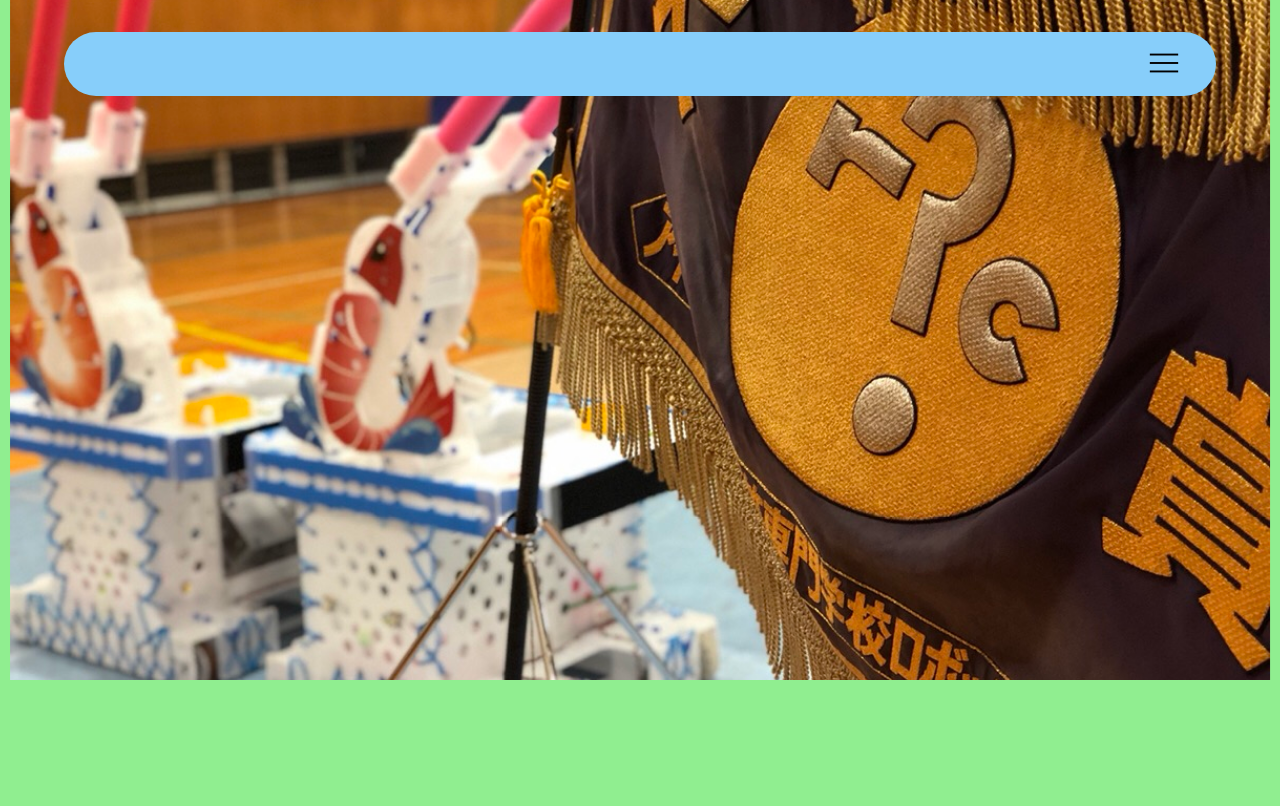
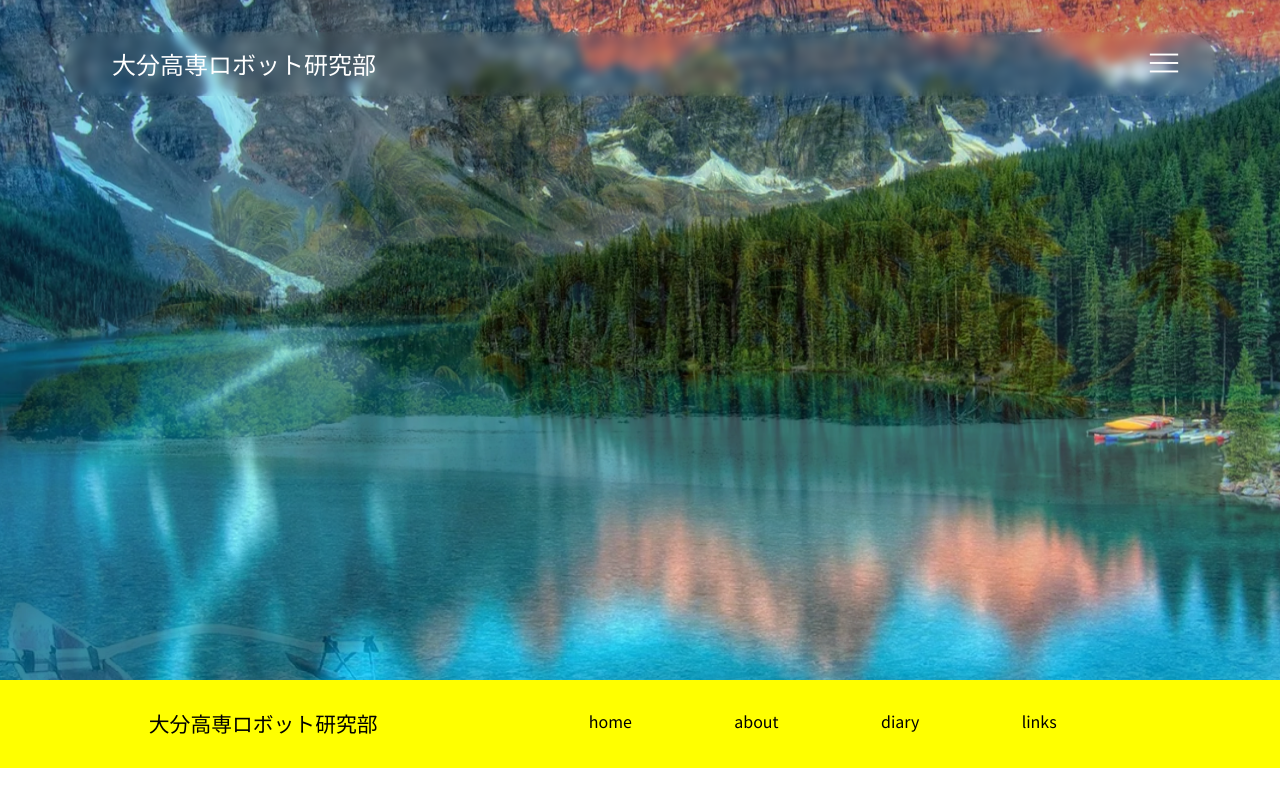
Before and after one commit to SHiN-1213/shin-1213.github.io, a plain HTML site: page index.html in a window 1280 px wide. Shown: the top 806 px of the page. Drawn offline with nearby package versions, Linux system fonts and the light colour scheme.

Commit message:
mainy update in header and footer

```diff
--- a/default.js
+++ b/default.js
@@ -6,3 +6,27 @@ window.onscroll = function () {
         header.classList.remove("scroll");
     }
 };
+
+const img1 = document.getElementById("mainImage1");
+const img2 = document.getElementById("mainImage2");
+let num = 0;
+
+setInterval(() => {
+
+    switch(num){
+        case 0:
+            img2.style.backgroundImage = 'url("image2.webp")';
+            break;
+        case 1:
+            img1.style.backgroundImage = 'url("image3.webp")'
+            break;
+        case 2:
+            img2.style.backgroundImage = 'url("marinbi-to.jpg")'
+            break;
+        case 3:
+            img1.style.backgroundImage = 'url("image1.webp")'
+            num -= 4;
+            break;
+    }
+    num++;
+}, 5000);
--- a/index.html
+++ b/index.html
@@ -16,10 +16,17 @@
 <body>
     <header id="header">
         <div class="inner">
+            <div class="headerLogo">
+                <div>大分高専ロボット研究部</div>
+
+            </div>
             <div class="hunburgerMenu">
-                <span class="material-symbols-outlined">
-                    menu
-                </span>
+                <div>
+                    <span class="material-symbols-outlined">
+                        menu
+                    </span>
+                </div>
+
             </div>
         </div>
     </header>
@@ -34,7 +41,19 @@
             <div id="mainImage2"></div>
         </div>
     </main>
-    <footer></footer>
+    <footer>
+        <div class="footerContents">
+            <div class="footerInfo">
+                <div class="footerLogo">大分高専ロボット研究部</div>
+            </div>
+            <div class="footerMenu">
+                <div class="footerMenuContents" id="footerHome">home</div>
+                <div class="footerMenuContents">about</div>
+                <div class="footerMenuContents">diary</div>
+                <div class="footerMenuContents">links</div>
+            </div>
+        </div>
+    </footer>
     <script src="default.js"></script>
 </body>
 
--- a/style.css
+++ b/style.css
@@ -12,23 +12,17 @@ body {
 }
 
 /*test*/
-header {
-    background-color: lightskyblue;
-}
-
-main {
-    background-color: lightgreen;
-    height: 3000px;
-}
 
 footer {
     background-color: yellow;
-    height: 100px;
 }
 
 /*test*/
+
+
 header {
     position: fixed;
+    color: white;
     z-index: 10;
     top: 2em;
     width: 90%;
@@ -37,10 +31,16 @@ header {
     left: 50%;
     transform: translateX(-50%);
     transition: all .5s 0s ease;
+    backdrop-filter: blur(5px);
+}
+
+header:hover {
+    background-color: #ddd;
 }
 
 header.scroll {
     top: 0;
+    color: black;
 }
 
 header .inner {
@@ -48,16 +48,30 @@ header .inner {
     width: 100%;
     height: 100%;
     align-items: center;
-    justify-content: right;
+}
+
+header .inner .headerLogo {
+    display: flex;
+    width: 80%;
+    justify-content: left;
+    margin-left: 2em;
+    font-size: 1.5em;
 }
 
 header .inner .hunburgerMenu {
+    display: flex;
+    width: 20%;
+    justify-content: right;
     margin-right: 2em;
 }
 
 #humburgerNavigation {
     position: fixed;
     left: 100%;
+}
+
+main {
+    background-attachment: fixed;
 }
 
 #mainImageContainer {
@@ -70,19 +84,22 @@ header .inner .hunburgerMenu {
 
 #mainImage1,
 #mainImage2 {
-    object-fit: cover;
-    animation: sizeAnime 10s 0s infinite, imageAnime 10s 0s infinite;
+
+    animation: sizeAnime 10s 0s infinite;
     width: 100%;
     height: 100%;
     position: absolute;
     top: 0;
-    z-index: 0;
+    z-index: 1;
     background: center center no-repeat;
-    background-image: url(marinbi-to.jpg);
+    object-fit: cover;
+    background-image: url(image1.webp);
+
 }
 
 #mainImage2 {
-    animation-delay: 5s;
+    animation: sizeAnime 10s 5s infinite;
+    z-index: 0;
 }
 
 @keyframes sizeAnime {
@@ -102,8 +119,46 @@ header .inner .hunburgerMenu {
 
     100% {
         opacity: 0;
-        transform: scale(1.0)
     }
 }
 
-@keyframes imageAnime {}
+footer {
+    padding-left: 10%;
+    padding-right: 10%;
+}
+
+.footerContents {
+    display: flex;
+    padding-top: 2em;
+    padding-bottom: 2em;
+}
+
+.footerInfo {
+    width: 40%;
+}
+
+.footerLogo {
+    font-size: 1.3em;
+    padding-left: 1em;
+}
+
+.footerMenu {
+    display: flex;
+    width: 60%;
+}
+
+.footerMenuContents{
+    padding-left: 4vw;
+    padding-right: 4vw;
+}
+
+@media screen and (max-width: 767px) {
+    .footerInfo {
+        width: 100%;
+    }
+
+    .footerMenu {
+        display: none;
+        width: 0;
+    }
+}
```
Also changed, not shown: image1.webp (added), image2.webp (added), image3.webp (added).
